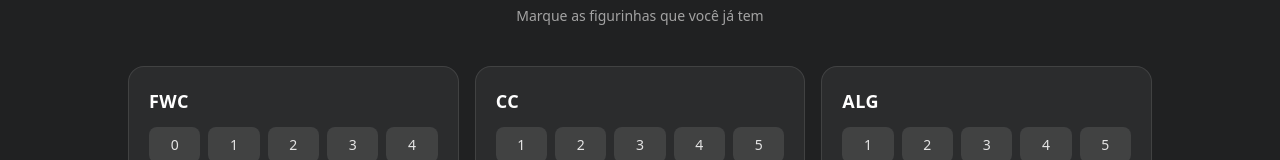
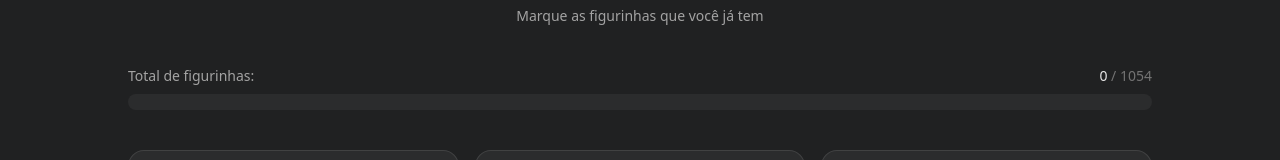
Before and after one commit to WendelSilvestre/babel-tower, a React (Vite) app in the folder interface/: page /copa in a window 1280 px wide. Shown: the part 194-354 px from the top of the page. Built offline with nearby package versions, Linux system fonts and the light colour scheme; no server answers; sample sign-in values are in the browser's storage.

Commit message:
Add progressBar

```diff
--- a/interface/src/pages/copa/constants.jsx
+++ b/interface/src/pages/copa/constants.jsx
@@ -73,3 +73,9 @@ export const teams = {
     USA: range(1, 20),
     UZB: range(1, 20),
 };
+
+let count = 0;
+for (const numbers of Object.values(teams)) {
+    count += numbers.length;
+}
+export const total = count;
--- a/interface/src/pages/copa/copa.jsx
+++ b/interface/src/pages/copa/copa.jsx
@@ -1,7 +1,7 @@
 import { useEffect, useState } from "react";
 import { useNavigate } from "react-router-dom";
 
-import { teams } from "./constants";
+import { teams, total } from "./constants";
 import { AlertError } from "../../components/alert";
 import { RouteSelection } from "../../components/searchHeader";
 
@@ -13,6 +13,7 @@ export default function Copa() {
     const [userId, setUserId] = useState(null);
     const [copa, setCopa] = useState(null);
     const [error, setError] = useState(null);
+    const [counterCopaOwned, setCounterCopaOwned] = useState(0);
 
     useEffect(() => {
         const sessionId = localStorage.getItem("sessionId");
@@ -40,7 +41,7 @@ export default function Copa() {
         }
 
         const data = await response.json();
-        setCopa(data.copa);
+        handleCounterCopa(data.copa);
     }
 
     async function handlePatchCopa(team, num) {
@@ -60,11 +61,17 @@ export default function Copa() {
             }
 
             const data = await response.json();
-            setCopa(data.copa);
+            handleCounterCopa(data.copa);
             localStorage.setItem("copa", JSON.stringify(data.copa));
         } catch (err) {
             setError("Erro na requisição");
         }
+    }
+
+    async function handleCounterCopa(copa){
+        const count = Object.values(copa.owned || {}).reduce((acc, numbers) => acc + numbers.length, 0);
+        setCounterCopaOwned(count);
+        setCopa(copa);
     }
 
     return (
@@ -77,6 +84,20 @@ export default function Copa() {
                         <p className="text-base/7 font-semibold text-orange-400">Álbum</p>
                         <h1 className="text-3xl font-semibold tracking-tight">Copa do Mundo 2026</h1>
                         <p className="text-sm text-neutral-400">Marque as figurinhas que você já tem</p>
+                    </div>
+                    <div className="flex flex-col gap-2">
+                        <div className="flex items-center justify-between text-sm">
+                            <span className="text-neutral-400">Total de figurinhas:</span>
+                            <span className="text-neutral-200 font-medium">
+                                {counterCopaOwned} <span className="text-neutral-500">/ {total}</span>
+                            </span>
+                        </div>
+                        <div className="w-full h-4 bg-white/5 rounded-full overflow-hidden">
+                            <div
+                                className="h-full bg-indigo-500 transition-all duration-500 bg-[length:1rem_1rem] bg-[linear-gradient(45deg,rgba(255,255,255,.15)_25%,transparent_25%,transparent_50%,rgba(255,255,255,.15)_50%,rgba(255,255,255,.15)_75%,transparent_75%,transparent)]"
+                                style={{ width: `${(counterCopaOwned / total) * 100}%` }}
+                            />
+                        </div>
                     </div>
 
                     <div className="grid grid-cols-1 sm:grid-cols-2 lg:grid-cols-3 gap-4">
```
